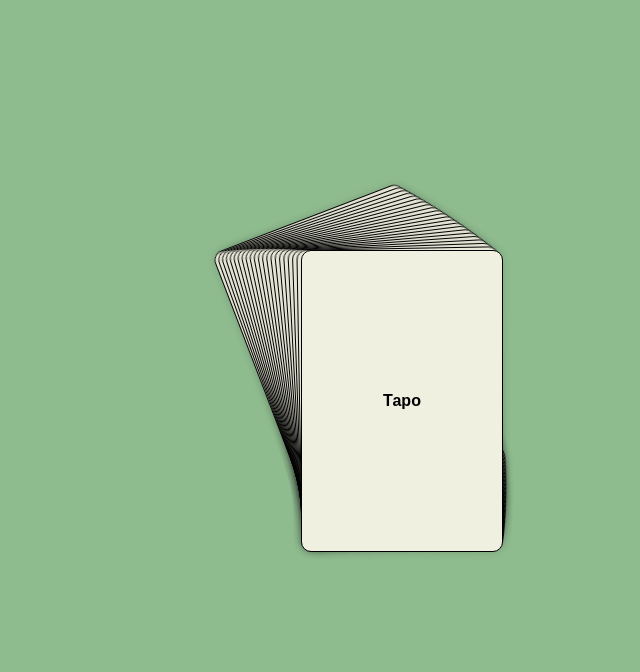
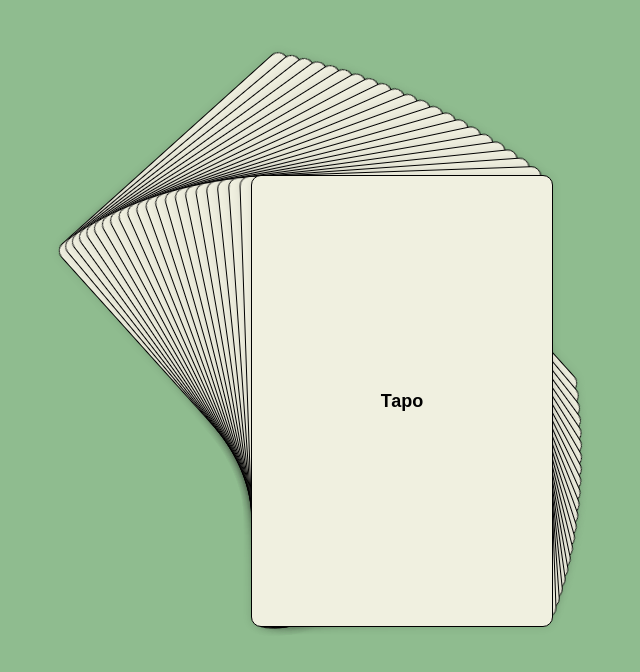
Before and after one commit to viartemev/viartemev.github.io, a plain HTML site: page index.html in a window 1280 px wide. Shown: the whole page, without its empty margins (239-879 px from the left). Drawn offline with Linux system fonts and the light colour scheme; a script that the page names is missing.

Commit message:
Update index.html

```diff
--- a/index.html
+++ b/index.html
@@ -11,7 +11,7 @@
             display: flex;
             justify-content: center;
             align-items: center;
-            height: 100vh;
+            min-height: 100vh;
             background-color: #8FBC8F;
             font-family: Arial, sans-serif;
         }
@@ -41,7 +41,7 @@
             display: flex;
             justify-content: center;
             align-items: center;
-            font-size: 16px;
+            font-size: 14px;
             font-weight: bold;
             border-radius: 10px;
             text-align: center;
@@ -53,122 +53,141 @@
             color: white;
             transform: rotateY(180deg);
         }
-        .card:nth-child(1) { transform: translateX(-42px) translateY(-42px) rotate(-21deg); }
-        .card:nth-child(2) { transform: translateX(-40px) translateY(-40px) rotate(-20deg); }
-        .card:nth-child(3) { transform: translateX(-38px) translateY(-38px) rotate(-19deg); }
-        .card:nth-child(4) { transform: translateX(-36px) translateY(-36px) rotate(-18deg); }
-        .card:nth-child(5) { transform: translateX(-34px) translateY(-34px) rotate(-17deg); }
-        .card:nth-child(6) { transform: translateX(-32px) translateY(-32px) rotate(-16deg); }
-        .card:nth-child(7) { transform: translateX(-30px) translateY(-30px) rotate(-15deg); }
-        .card:nth-child(8) { transform: translateX(-28px) translateY(-28px) rotate(-14deg); }
-        .card:nth-child(9) { transform: translateX(-26px) translateY(-26px) rotate(-13deg); }
-        .card:nth-child(10) { transform: translateX(-24px) translateY(-24px) rotate(-12deg); }
-        .card:nth-child(11) { transform: translateX(-22px) translateY(-22px) rotate(-11deg); }
-        .card:nth-child(12) { transform: translateX(-20px) translateY(-20px) rotate(-10deg); }
-        .card:nth-child(13) { transform: translateX(-18px) translateY(-18px) rotate(-9deg); }
-        .card:nth-child(14) { transform: translateX(-16px) translateY(-16px) rotate(-8deg); }
-        .card:nth-child(15) { transform: translateX(-14px) translateY(-14px) rotate(-7deg); }
-        .card:nth-child(16) { transform: translateX(-12px) translateY(-12px) rotate(-6deg); }
-        .card:nth-child(17) { transform: translateX(-10px) translateY(-10px) rotate(-5deg); }
-        .card:nth-child(18) { transform: translateX(-8px) translateY(-8px) rotate(-4deg); }
-        .card:nth-child(19) { transform: translateX(-6px) translateY(-6px) rotate(-3deg); }
-        .card:nth-child(20) { transform: translateX(-4px) translateY(-4px) rotate(-2deg); }
-        .card:nth-child(21) { transform: translateX(-2px) translateY(-2px) rotate(-1deg); }
+        .card:nth-child(1) { transform: translateX(-84px) translateY(-84px) rotate(-42deg); }
+        .card:nth-child(2) { transform: translateX(-80px) translateY(-80px) rotate(-40deg); }
+        .card:nth-child(3) { transform: translateX(-76px) translateY(-76px) rotate(-38deg); }
+        .card:nth-child(4) { transform: translateX(-72px) translateY(-72px) rotate(-36deg); }
+        .card:nth-child(5) { transform: translateX(-68px) translateY(-68px) rotate(-34deg); }
+        .card:nth-child(6) { transform: translateX(-64px) translateY(-64px) rotate(-32deg); }
+        .card:nth-child(7) { transform: translateX(-60px) translateY(-60px) rotate(-30deg); }
+        .card:nth-child(8) { transform: translateX(-56px) translateY(-56px) rotate(-28deg); }
+        .card:nth-child(9) { transform: translateX(-52px) translateY(-52px) rotate(-26deg); }
+        .card:nth-child(10) { transform: translateX(-48px) translateY(-48px) rotate(-24deg); }
+        .card:nth-child(11) { transform: translateX(-44px) translateY(-44px) rotate(-22deg); }
+        .card:nth-child(12) { transform: translateX(-40px) translateY(-40px) rotate(-20deg); }
+        .card:nth-child(13) { transform: translateX(-36px) translateY(-36px) rotate(-18deg); }
+        .card:nth-child(14) { transform: translateX(-32px) translateY(-32px) rotate(-16deg); }
+        .card:nth-child(15) { transform: translateX(-28px) translateY(-28px) rotate(-14deg); }
+        .card:nth-child(16) { transform: translateX(-24px) translateY(-24px) rotate(-12deg); }
+        .card:nth-child(17) { transform: translateX(-20px) translateY(-20px) rotate(-10deg); }
+        .card:nth-child(18) { transform: translateX(-16px) translateY(-16px) rotate(-8deg); }
+        .card:nth-child(19) { transform: translateX(-12px) translateY(-12px) rotate(-6deg); }
+        .card:nth-child(20) { transform: translateX(-8px) translateY(-8px) rotate(-4deg); }
+        .card:nth-child(21) { transform: translateX(-4px) translateY(-4px) rotate(-2deg); }
         .card:nth-child(22) { transform: translateX(0) translateY(0) rotate(0deg); }
-        .card:hover {
-            transform: translateX(calc(var(--tx) - 15px)) translateY(calc(var(--ty) - 5px)) rotate(calc(var(--rot) - 2deg));
+        .card:hover, .card:active {
+            transform: translateX(calc(var(--tx) - 30px)) translateY(calc(var(--ty) - 10px)) rotate(calc(var(--rot) - 5deg));
         }
         .card.drawn {
             transform: translateX(-150px) translateY(-50px) rotateY(180deg);
             z-index: 10;
         }
+
+        @media (min-width: 768px) {
+            .deck {
+                width: 250px;
+                height: 375px;
+            }
+            .card-front, .card-back {
+                font-size: 16px;
+            }
+        }
+
+        @media (min-width: 1024px) {
+            .deck {
+                width: 300px;
+                height: 450px;
+            }
+            .card-front, .card-back {
+                font-size: 18px;
+            }
+        }
     </style>
     <script src="https://telegram.org/js/telegram-web-app.js"></script>
-
 </head>
 <body>
     <div class="deck">
-        <div class="card" style="--tx:-42px; --ty:-42px; --rot:-21deg;">
+        <div class="card" style="--tx:-84px; --ty:-84px; --rot:-42deg;">
             <div class="card-front">Таро</div>
             <div class="card-back">Шут</div>
         </div>
-        <div class="card" style="--tx:-40px; --ty:-40px; --rot:-20deg;">
+        <div class="card" style="--tx:-80px; --ty:-80px; --rot:-40deg;">
             <div class="card-front">Таро</div>
             <div class="card-back">Маг</div>
         </div>
-        <div class="card" style="--tx:-38px; --ty:-38px; --rot:-19deg;">
+        <div class="card" style="--tx:-76px; --ty:-76px; --rot:-38deg;">
             <div class="card-front">Таро</div>
             <div class="card-back">Верховная Жрица</div>
         </div>
-        <div class="card" style="--tx:-36px; --ty:-36px; --rot:-18deg;">
+        <div class="card" style="--tx:-72px; --ty:-72px; --rot:-36deg;">
             <div class="card-front">Таро</div>
             <div class="card-back">Императрица</div>
         </div>
-        <div class="card" style="--tx:-34px; --ty:-34px; --rot:-17deg;">
+        <div class="card" style="--tx:-68px; --ty:-68px; --rot:-34deg;">
             <div class="card-front">Таро</div>
             <div class="card-back">Император</div>
         </div>
-        <div class="card" style="--tx:-32px; --ty:-32px; --rot:-16deg;">
+        <div class="card" style="--tx:-64px; --ty:-64px; --rot:-32deg;">
             <div class="card-front">Таро</div>
             <div class="card-back">Иерофант</div>
         </div>
-        <div class="card" style="--tx:-30px; --ty:-30px; --rot:-15deg;">
+        <div class="card" style="--tx:-60px; --ty:-60px; --rot:-30deg;">
             <div class="card-front">Таро</div>
             <div class="card-back">Влюбленные</div>
         </div>
-        <div class="card" style="--tx:-28px; --ty:-28px; --rot:-14deg;">
+        <div class="card" style="--tx:-56px; --ty:-56px; --rot:-28deg;">
             <div class="card-front">Таро</div>
             <div class="card-back">Колесница</div>
         </div>
-        <div class="card" style="--tx:-26px; --ty:-26px; --rot:-13deg;">
+        <div class="card" style="--tx:-52px; --ty:-52px; --rot:-26deg;">
             <div class="card-front">Таро</div>
             <div class="card-back">Сила</div>
         </div>
-        <div class="card" style="--tx:-24px; --ty:-24px; --rot:-12deg;">
+        <div class="card" style="--tx:-48px; --ty:-48px; --rot:-24deg;">
             <div class="card-front">Таро</div>
             <div class="card-back">Отшельник</div>
         </div>
-        <div class="card" style="--tx:-22px; --ty:-22px; --rot:-11deg;">
+        <div class="card" style="--tx:-44px; --ty:-44px; --rot:-22deg;">
             <div class="card-front">Таро</div>
             <div class="card-back">Колесо Фортуны</div>
         </div>
-        <div class="card" style="--tx:-20px; --ty:-20px; --rot:-10deg;">
+        <div class="card" style="--tx:-40px; --ty:-40px; --rot:-20deg;">
             <div class="card-front">Таро</div>
             <div class="card-back">Справедливость</div>
         </div>
-        <div class="card" style="--tx:-18px; --ty:-18px; --rot:-9deg;">
+        <div class="card" style="--tx:-36px; --ty:-36px; --rot:-18deg;">
             <div class="card-front">Таро</div>
             <div class="card-back">Повешенный</div>
         </div>
-        <div class="card" style="--tx:-16px; --ty:-16px; --rot:-8deg;">
+        <div class="card" style="--tx:-32px; --ty:-32px; --rot:-16deg;">
             <div class="card-front">Таро</div>
             <div class="card-back">Смерть</div>
         </div>
-        <div class="card" style="--tx:-14px; --ty:-14px; --rot:-7deg;">
+        <div class="card" style="--tx:-28px; --ty:-28px; --rot:-14deg;">
             <div class="card-front">Таро</div>
             <div class="card-back">Умеренность</div>
         </div>
-        <div class="card" style="--tx:-12px; --ty:-12px; --rot:-6deg;">
+        <div class="card" style="--tx:-24px; --ty:-24px; --rot:-12deg;">
             <div class="card-front">Таро</div>
             <div class="card-back">Дьявол</div>
         </div>
-        <div class="card" style="--tx:-10px; --ty:-10px; --rot:-5deg;">
+        <div class="card" style="--tx:-20px; --ty:-20px; --rot:-10deg;">
             <div class="card-front">Таро</div>
             <div class="card-back">Башня</div>
         </div>
-        <div class="card" style="--tx:-8px; --ty:-8px; --rot:-4deg;">
+        <div class="card" style="--tx:-16px; --ty:-16px; --rot:-8deg;">
             <div class="card-front">Таро</div>
             <div class="card-back">Звезда</div>
         </div>
-        <div class="card" style="--tx:-6px; --ty:-6px; --rot:-3deg;">
+        <div class="card" style="--tx:-12px; --ty:-12px; --rot:-6deg;">
             <div class="card-front">Таро</div>
             <div class="card-back">Луна</div>
         </div>
-        <div class="card" style="--tx:-4px; --ty:-4px; --rot:-2deg;">
+        <div class="card" style="--tx:-8px; --ty:-8px; --rot:-4deg;">
             <div class="card-front">Таро</div>
             <div class="card-back">Солнце</div>
         </div>
-        <div class="card" style="--tx:-2px; --ty:-2px; --rot:-1deg;">
+        <div class="card" style="--tx:-4px; --ty:-4px; --rot:-2deg;">
             <div class="card-front">Таро</div>
             <div class="card-back">Суд</div>
         </div>
```
